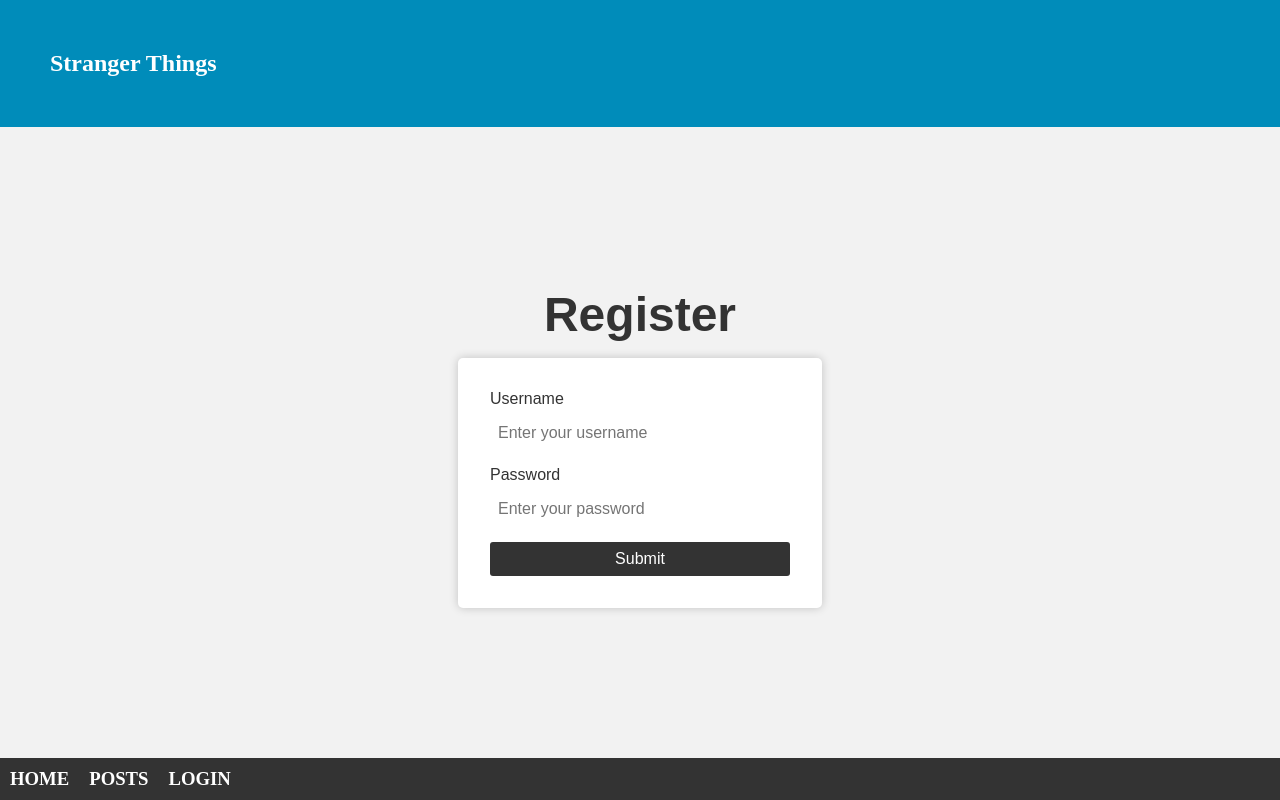
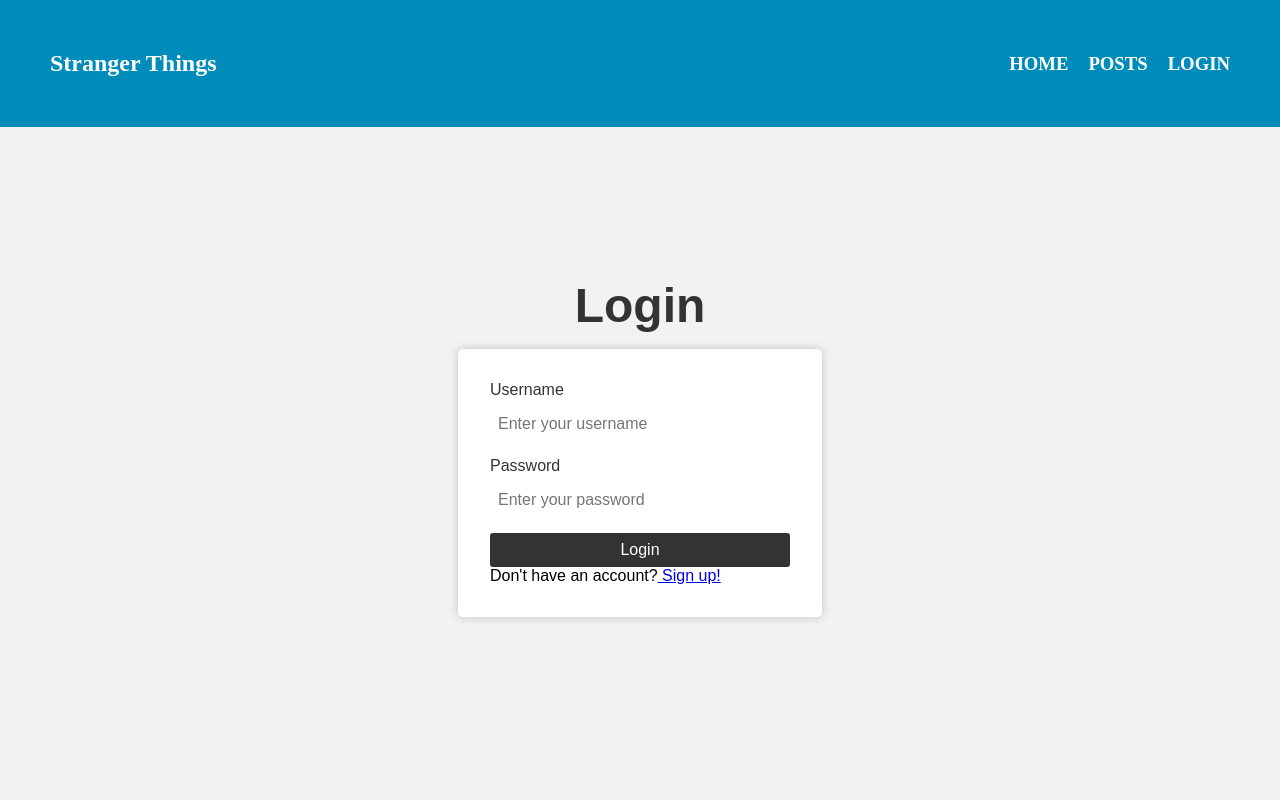
Before and after one commit to choilin310/-my-stranger-things, a React (Vite) app in the folder stranger-things/: page /users in a window 1280 px wide. Built offline with nearby package versions, Linux system fonts and the light colour scheme.

Commit message:
login and register

```diff
--- a/stranger-things/src/API/api.js
+++ b/stranger-things/src/API/api.js
@@ -33,3 +33,25 @@ export async function registerUser(username, password) {
     console.log(error);
   }
 }
+
+export async function loginUser(username, password) {
+  try {
+    const response = await fetch(`${BASE_URL}/users/login`, {
+      method: "POST",
+      headers: {
+        "Content-Type": "application/json",
+      },
+      body: JSON.stringify({
+        user: {
+          username,
+          password,
+        },
+      }),
+    });
+    const result = await response.json();
+    console.log(result);
+    return result;
+  } catch (error) {
+    console.log(error);
+  }
+}
--- a/stranger-things/src/App.css
+++ b/stranger-things/src/App.css
@@ -9,6 +9,10 @@
   align-items: center;
   background-color: #008cba;
   padding: 50px;
+}
+
+body {
+  background-color: #f2f2f2;
 }
 
 .head h2 {
@@ -32,7 +36,6 @@
   align-items: center;
   justify-content: center;
   height: 80vh;
-  background-color: #f2f2f2;
   font-family: Arial, sans-serif;
 }
 
@@ -81,12 +84,111 @@
   background-color: #555;
 }
 
-footer {
-  position: fixed;
-  bottom: 0;
-  left: 0;
+.allPosts {
+  display: flex;
+  flex-direction: column;
+  align-content: space-around;
+  gap: 15px;
+}
+
+.allPosts {
+  display: flex;
+  flex-wrap: wrap;
+  justify-content: center;
+}
+
+.post {
+  width: 300px;
+  margin: 20px;
+  padding: 20px;
+  border: 1px solid #ddd;
+  border-radius: 10px;
+  box-shadow: 0px 0px 10px rgba(0, 0, 0, 0.2);
+}
+
+.post-username {
+  font-size: 20px;
+  margin-bottom: 10px;
+}
+
+.post-title {
+  font-size: 24px;
+  margin-bottom: 10px;
+}
+
+.post-description {
+  font-size: 16px;
+  margin-bottom: 10px;
+}
+
+.post-price {
+  font-size: 18px;
+  margin-bottom: 10px;
+}
+
+.post-delete-button {
+  background-color: #f44336;
+  color: #fff;
+  border: none;
+  border-radius: 5px;
+  padding: 10px 20px;
+  font-size: 16px;
+  cursor: pointer;
+}
+
+.post-delete-button:hover {
+  background-color: #e53935;
+}
+
+.create-post {
+  display: flex;
+  flex-direction: row;
+  flex-wrap: wrap;
+  align-items: center;
+  margin: 20px;
+}
+
+.create-post-title {
+  font-size: 32px;
+  margin-bottom: 20px;
+}
+
+.create-post-form {
+  display: flex;
+  flex-direction: column;
+  align-items: center;
+  background-color: #fff;
+  padding: 20px;
+  border: 1px solid #ddd;
+  border-radius: 10px;
+  box-shadow: 0px 0px 10px rgba(0, 0, 0, 0.2);
+}
+
+.create-post-label {
+  font-size: 18px;
+  margin-bottom: 10px;
+}
+
+.create-post-input {
   width: 100%;
-  background-color: #333;
+  height: 40px;
+  padding: 5px;
+  margin-bottom: 20px;
+  font-size: 16px;
+  border: 1px solid #ddd;
+  border-radius: 5px;
+}
+
+.create-post-button {
+  background-color: #4caf50;
   color: #fff;
-  padding: 10px;
+  border: none;
+  border-radius: 5px;
+  padding: 10px 20px;
+  font-size: 16px;
+  cursor: pointer;
 }
+
+.create-post-button:hover {
+  background-color: #388e3c;
+}
--- a/stranger-things/src/App.jsx
+++ b/stranger-things/src/App.jsx
@@ -1,5 +1,6 @@
 import { Routes, Route, Link } from "react-router-dom";
-import LogInForm from "./components/LogInForm";
+import RegisterForm from "./components/RegisterForm";
+import { LoginForm } from "./components/LoginForm";
 import AllPosts from "./components/AllPosts";
 import { useState } from "react";
 import "./App.css";
@@ -9,20 +10,18 @@ function App() {
     <div className="app">
       <header className="head">
         <h2>Stranger Things</h2>
-      </header>
-
-      <Routes>
-        <Route path="/posts" element={<AllPosts />} />
-        <Route path="/users" element={<LogInForm />} />
-      </Routes>
-
-      <footer>
         <h3 className="links">
           <Link to="/">HOME</Link>
           <Link to="/posts">POSTS</Link>
           <Link to="/users">LOGIN</Link>
         </h3>
-      </footer>
+      </header>
+
+      <Routes>
+        <Route path="/posts" element={<AllPosts />} />
+        <Route path="/users" element={<LoginForm />} />
+        <Route path="/users/register" element={<RegisterForm />} />
+      </Routes>
     </div>
   );
 }
--- a/stranger-things/src/components/AllPosts.jsx
+++ b/stranger-things/src/components/AllPosts.jsx
@@ -1,8 +1,13 @@
 import { useState, useEffect } from "react";
 import { fetchAllPost } from "../API/api";
+import useAuth from "../hooks/useAuth";
 
 export default function AllPosts() {
   const [data, setData] = useState([]);
+  const [title, setTitle] = useState("");
+  const [description, setDescription] = useState("");
+  const [price, setPrice] = useState("");
+  const { token } = useAuth();
 
   async function getPost() {
     const postList = await fetchAllPost();
@@ -13,15 +18,49 @@ export default function AllPosts() {
     getPost();
   }, []);
 
-  return (
-    <div>
+  return  (
+    <div className="create-post">
+      <div className="create-post">
+      <h1 className="create-post-title">Create Posts</h1>
+      <form
+        className="create-post-form"
+        onSubmit={async (e) => {
+          e.preventDefault();
+          await createPost(title, description, price, token);
+        }}
+      >
+        <label className="create-post-label">Title</label>
+        <input
+          className="create-post-input"
+          type="text"
+          value={title}
+          onChange={(event) => setTitle(event.target.value)}
+        />
+        <label className="create-post-label">Description:</label>
+        <input
+          className="create-post-input"
+          type="text"
+          value={description}
+          onChange={(event) => setDescription(event.target.value)}
+        />
+        <label className="create-post-label">Price:</label>
+        <input
+          className="create-post-input"
+          type="text"
+          value={price}
+          onChange={(event) => setPrice(event.target.value)}
+        />
+        <button className="create-post-button" type="submit">Create Post</button>
+      </form>
+    </div>
       {data.length > 0 &&
-        data.map((data) => {
+        data.map((posts) => {
           return (
-            <div key={data.author.username}>
-              <h1>username:{data.author.username}</h1>
-              <h2>Title :{data.title}</h2>
-              <p> {data.description}</p>
+            <div className="post" key={posts.author.id}>
+              <h1 className="post-username">Username: {posts.author.username}</h1>
+              <h2 className="post-title">Title: {posts.title}</h2>
+              <p className="post-description">{posts.description}</p>
+              <h5 className="post-price">Price: {posts.price}</h5>
             </div>
           );
         })}
--- /dev/null
+++ b/stranger-things/src/components/LoginForm.jsx
@@ -0,0 +1,70 @@
+import { useState } from "react";
+import { loginUser } from "../API/api";
+import { Link } from "react-router-dom";
+
+export function LoginForm() {
+  const [username, setUsername] = useState("");
+  const [password, setPassword] = useState("");
+  const [token, setToken] = useState("");
+
+  async function handleSubmit(e) {
+    e.preventDefault();
+    try {
+      const result = await loginUser(username, password);
+      console.log("Result in Component: ", result);
+      setToken(result.data.token);
+      localStorage.setItem("token", result.data.token);
+    } catch (error) {
+      console.log(error);
+    }
+  }
+
+  return (
+    <div>
+      <div className="login-container">
+        <h1 className="title">Login</h1>
+        <form
+          onSubmit={(e) => {
+            handleSubmit(e);
+          }}
+          className="login-form"
+        >
+          <label className="label" htmlFor="username">
+            Username
+          </label>
+          <input
+            required
+            minLength={5}
+            type="text"
+            id="username"
+            name="username"
+            className="input"
+            placeholder="Enter your username"
+            onChange={(e) => setUsername(e.target.value)}
+          />
+          <label className="label" htmlFor="password">
+            Password
+          </label>
+          <input
+            required
+            minLength={5}
+            type="password"
+            id="password"
+            name="password"
+            className="input"
+            placeholder="Enter your password"
+            onChange={(e) => setPassword(e.target.value)}
+          />
+          <button type="submit" className="button">
+            Login
+          </button>
+
+          <p className="signup-link">
+            Don't have an account?
+            <Link to="/users/register"> Sign up!</Link>
+          </p>
+        </form>
+      </div>
+    </div>
+  );
+}
--- a/stranger-things/src/components/LogInForm.jsx
+++ b/stranger-things/src/components/RegisterForm.jsx
@@ -1,19 +1,25 @@
 import { useState } from "react";
 import { registerUser } from "../API/api";
+import useAuth from "../hooks/useAuth";
 
-export default function LogInForm() {
+export default function RegisterForm() {
   const [username, setUsername] = useState("");
   const [password, setPassword] = useState("");
+
+  const { setToken } = useAuth();
 
   async function handleSubmit(e) {
     e.preventDefault();
     try {
       const result = await registerUser(username, password);
       console.log("Result in Component: ", result);
+      setToken(result.data.token);
+      localStorage.setItem("token", result.data.token);
     } catch (error) {
       console.log(error);
     }
   }
+
   return (
     <div className="login-container">
       <h1 className="title">Register</h1>
@@ -22,6 +28,8 @@ export default function LogInForm() {
           Username
         </label>
         <input
+          required
+          minLength={5}
           type="text"
           id="username"
           name="username"
@@ -33,7 +41,9 @@ export default function LogInForm() {
           Password
         </label>
         <input
-          type="password"
+          required
+          minLength={5}
+          type="text"
           id="password"
           name="password"
           className="input"
--- /dev/null
+++ b/stranger-things/src/hooks/useAuth.js
@@ -0,0 +1,9 @@
+import { useState } from "react";
+
+const useAuth = () => {
+    const [token, setToken] = useState(localStorage.getItem("token"));
+
+    return { token, setToken };
+};
+
+export default useAuth;
```
